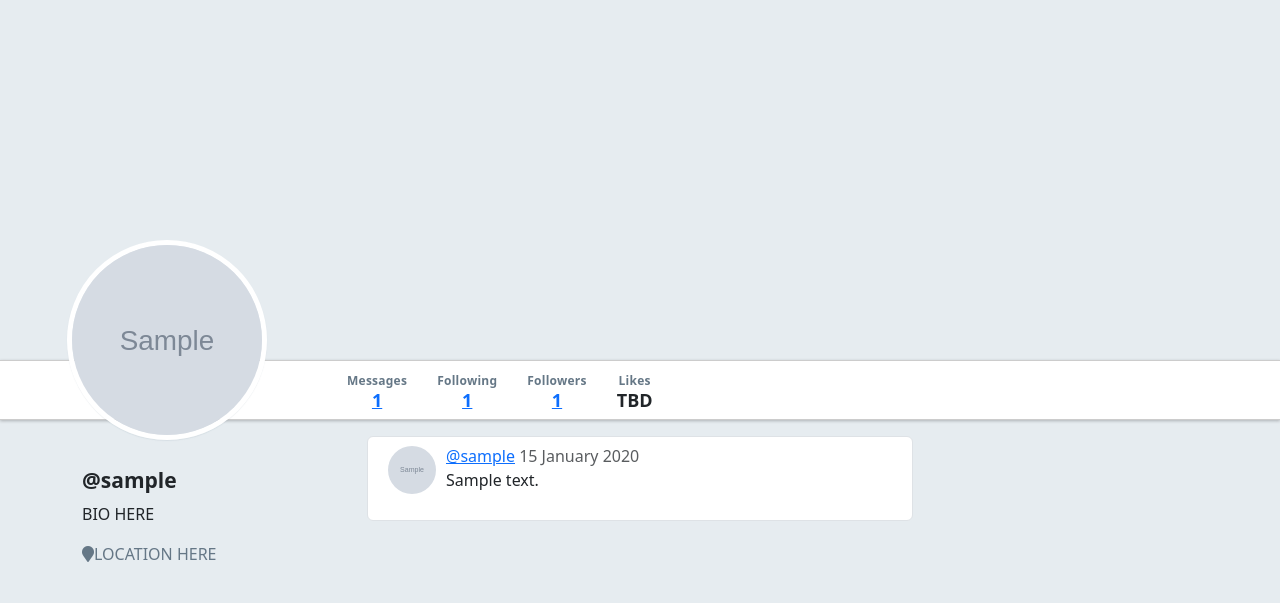
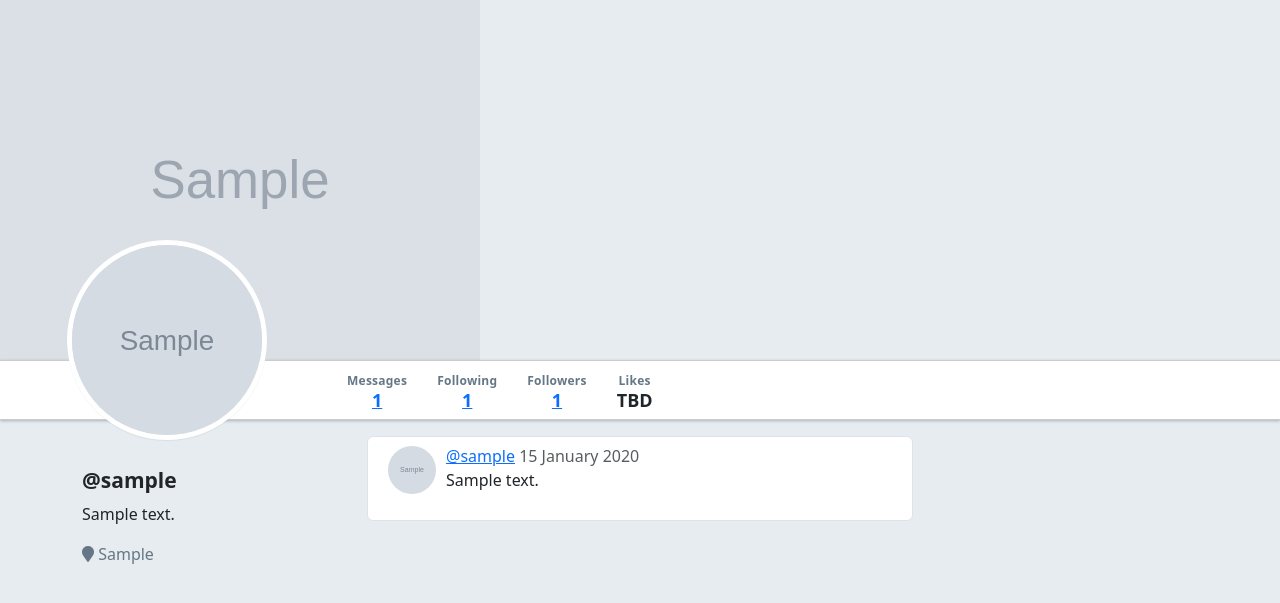
Before and after one commit to hall-ash/warbler, a Flask app: page /users/1 in a window 1280 px wide. Shown: the part 46-649 px from the top of the page. Run offline with Flask 2, Linux system fonts and the light colour scheme; tables that the repository leaves empty hold one stand-in row (values such as "Sample post"); grey boxes marked "Sample" are stand-in pictures; some libraries are stand-ins or nearby versions.

Commit message:
added bio, loc, header img to user profile

```diff
--- a/app.py
+++ b/app.py
@@ -226,7 +226,11 @@ def stop_following(follow_id):
 def profile():
     """Update profile for current user."""
 
-    # IMPLEMENT THIS
+    if not g.user:
+        flash("Access unauthorized.", "danger")
+        return redirect(url_for('homepage'))
+
+    return render_template('users/detail.html', user=g.user)
 
 
 @app.route('/users/delete', methods=["POST"])
--- a/templates/users/detail.html
+++ b/templates/users/detail.html
@@ -2,7 +2,9 @@
 
 {% block content %}
 
-<div id="warbler-hero" class="full-width"></div>
+<div id="warbler-hero" class="full-width">
+  <img src="{{ user.header_image_url }}" style="height: 100%;" alt="Image for {{ user.username }}" id="header-image">
+</div>
 <img src="{{ user.image_url }}" alt="Image for {{ user.username }}" id="profile-avatar">
 <div class="row full-width">
   <div class="container">
@@ -58,8 +60,8 @@
 <div class="row">
   <div class="col-sm-3">
     <h4 id="sidebar-username">@{{ user.username }}</h4>
-    <p>BIO HERE</p>
-    <p class="user-location"><span class="fa fa-map-marker"></span>LOCATION HERE</p>
+    <p>{{ user.bio }}</p>
+    <p class="user-location"><span class="fa fa-map-marker"></span> {{ user.location }}</p>
   </div>
 
   {% block user_details %}
--- a/templates/users/index.html
+++ b/templates/users/index.html
@@ -22,7 +22,7 @@
                     </a>
 
                     {% if g.user %}
-                      {% if g.user.is_following(user) %}
+                      {% if g.user.is_following(user.id) %}
                         <form method="POST">
                               action="/users/stop-following/{{ user.id }}">
                           <button class="btn btn-primary btn-sm">Unfollow</button>
@@ -36,7 +36,7 @@
                     {% endif %}
 
                   </div>
-                  <p class="card-bio">BIO HERE</p>
+                  <p class="card-bio">{{ user.bio }}</p>
                 </div>
               </div>
             </div>
```
Also changed, not shown: test_user_views.py (+8 -7 lines).
